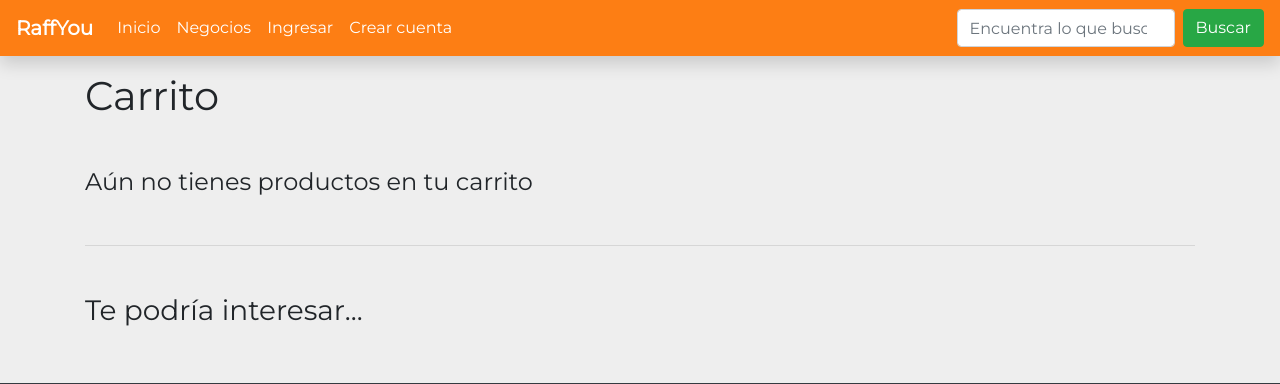
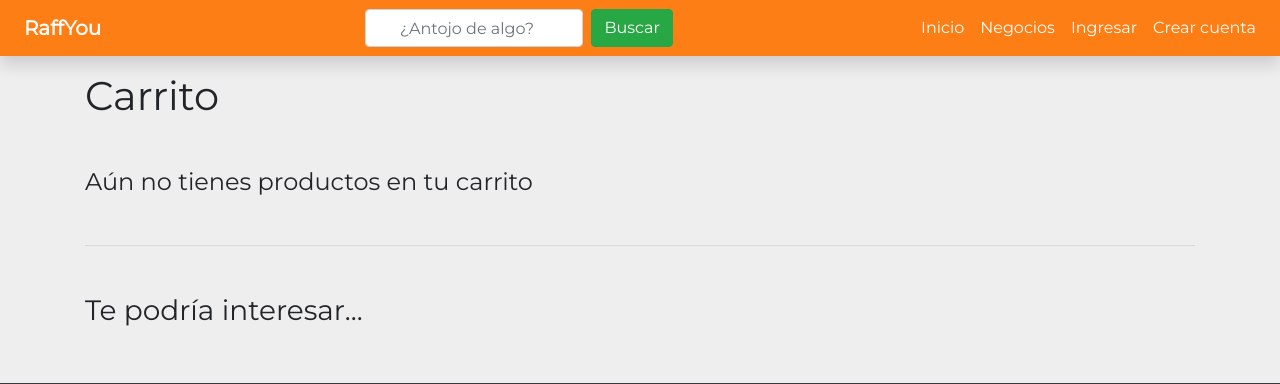
Before and after one commit to emmanueloctavi0/RaffYou, a Django app: template templates/carts/cart.html in a window 1280 px wide. Shown: the top 384 px of the page. Run offline with Django 3.2, Linux system fonts and the light colour scheme; the template is opened without the code that fills it, so the values that code supplies are empty; style sheets or scripts are compiled from the project's sources; parts of the project's set-up code (start-up, migrations or seed data) failed here and were passed over; some libraries are stand-ins or nearby versions.

Commit message:
Se modifico el navbar, editando la copia del archivo orginarl; navbar.html. Este lo importe en index, así como el archivo nuevo _Nav_Javi.scss, que es donde cree algunas clases para realizar los cambios del diseño.

```diff
--- /dev/null
+++ b/static/sass/_Nav_Javi.scss
@@ -0,0 +1,48 @@
+// ESTILOS NAVBAR
+
+
+///// ul del navegador /////////////////////////////////////////////////
+.mgn-ul-navbar-J                            //Margin
+{
+    margin-right: 0 !important;
+}
+
+.efect-select-J2:hover          //Efecto hover retardo y cambio de background
+{
+    color: #fd7e14 !important;
+    background: white;
+    font-weight: bolder !important;
+    border-radius: 7.5px;
+    -webkit-transition: all 500ms
+}
+
+.efect-select-J:hover    // Efecto zoom
+{
+    transform:scale(1.2);
+}
+
+.efect-select-J3   // Efecto retardo
+{
+    -webkit-transition: all 500ms
+}
+
+// Barra de busqueda ////////////////
+.mgn-centrado-J                             //Margin
+{
+    margin-left: auto;
+    margin-right: auto;
+}
+
+.txt-center-J
+{
+    text-align: center;
+}
+
+
+// LOGO RaffYou
+
+.pdng-LR-J
+{
+    padding-left: .5rem;
+    padding-right: .5rem;
+}
--- a/static/sass/index.scss
+++ b/static/sass/index.scss
@@ -21,3 +21,6 @@
 // Navbar
 @import 'layouts/banner.scss';
 @import 'layouts/footer.scss';
+
+// Nav_de_ Javier
+@import 'Nav_Javi';
--- a/templates/base.html
+++ b/templates/base.html
@@ -17,7 +17,7 @@
 
 </head>
 <body>
-    {% include 'generals/navbar.html' %}
+    {% include 'generals_Javi/navbar.html' %}
     {% include 'core/alerts.html' %}
     {% block content_top %}
     {% endblock%}
--- /dev/null
+++ b/templates/generals_Javi/navbar.html
@@ -0,0 +1,63 @@
+
+<nav class="navbar navbar-expand-sm navbar-dark bg-primary shadow fixed-top" >
+    <a class="navbar-brand font-weight-bold pdng-LR-J efect-select-J2" href="{% url 'products:home' %}">RaffYou</a>
+    <button class="navbar-toggler" type="button" data-toggle="collapse" data-target="#navbarSupportedContent" aria-controls="navbarSupportedContent" aria-expanded="false" aria-label="Toggle navigation">
+        <span class="navbar-toggler-icon"></span>
+    </button>
+    <div class="collapse navbar-collapse" id="navbarSupportedContent">
+
+        <form class="form-inline mgn-centrado-J my-2 my-lg-0" action="{% url 'products:home' %}">
+            <input name="q" class="form-control mr-sm-2 txt-center-J" type="search" placeholder="¿Antojo de algo?" aria-label="Search">
+            <button class="btn btn-success my-2 my-sm-0" type="submit">Buscar</button>
+        </form>
+
+        <ul class="navbar-nav mgn-ul-navbar-J">
+            <li class="nav-item">
+                <a class="nav-link efect-select-J2" href="{% url 'products:home' %}">
+                    Inicio
+                </a>
+            </li>
+            <li class="nav-item">
+                <a class="nav-link efect-select-J2" href="{% url 'products:provider-list' %}">
+                    Negocios
+                </a>
+            </li>
+            {% if request.user.is_authenticated %}
+                <li class="nav-item">
+                    <a class="nav-link efect-select-J2" href="{% url 'carts:index' %}">
+                        Mi carrito
+                        <span class="badge badge-pill badge-danger">{{ request.user.cart.count_items }}</span>
+                    </a>
+                </li>
+
+                <li class="nav-item">
+                    <a class="nav-link efect-select-J2" href="{% url 'orders:order-list' %}">
+                        Mis pedidos
+                    </a>
+                </li>
+
+                <li class="nav-item dropdown">
+                    <a class="nav-link dropdown-toggle efect-select-J2" href="#" id="navbarDropdown" role="button" data-toggle="dropdown" aria-haspopup="true" aria-expanded="false">
+                        {% if request.user.profile_picture %}
+                            <img src="{{request.user.profile_picture.url }}" width="25" height="25" class="d-inline-block align-top rounded-circle" alt="">
+                        {% endif %}
+                        Cuenta
+                    </a>
+                    <div class="dropdown-menu" aria-labelledby="navbarDropdown">
+                        <a class="dropdown-item" href="{% url 'users:address-list' %}">Mis direcciones</a>
+                        <div class="dropdown-divider"></div>
+                        <a class="dropdown-item" href="{% url 'users:logout' %}">Salir</a>
+                    </div>
+                </li>
+            {% else %}
+                <li class="nav-item efect-select-J2">
+                    <a class="nav-link efect-select-J2" href="{% url 'users:login' %}">Ingresar</a>
+                </li>
+                <li class="nav-item efect-select-J2">
+                    <a class="nav-link efect-select-J2" href="{% url 'users:signup' %}">Crear cuenta</a>
+                </li>
+            {% endif %}
+        </ul>
+
+    </div>
+</nav>
```
